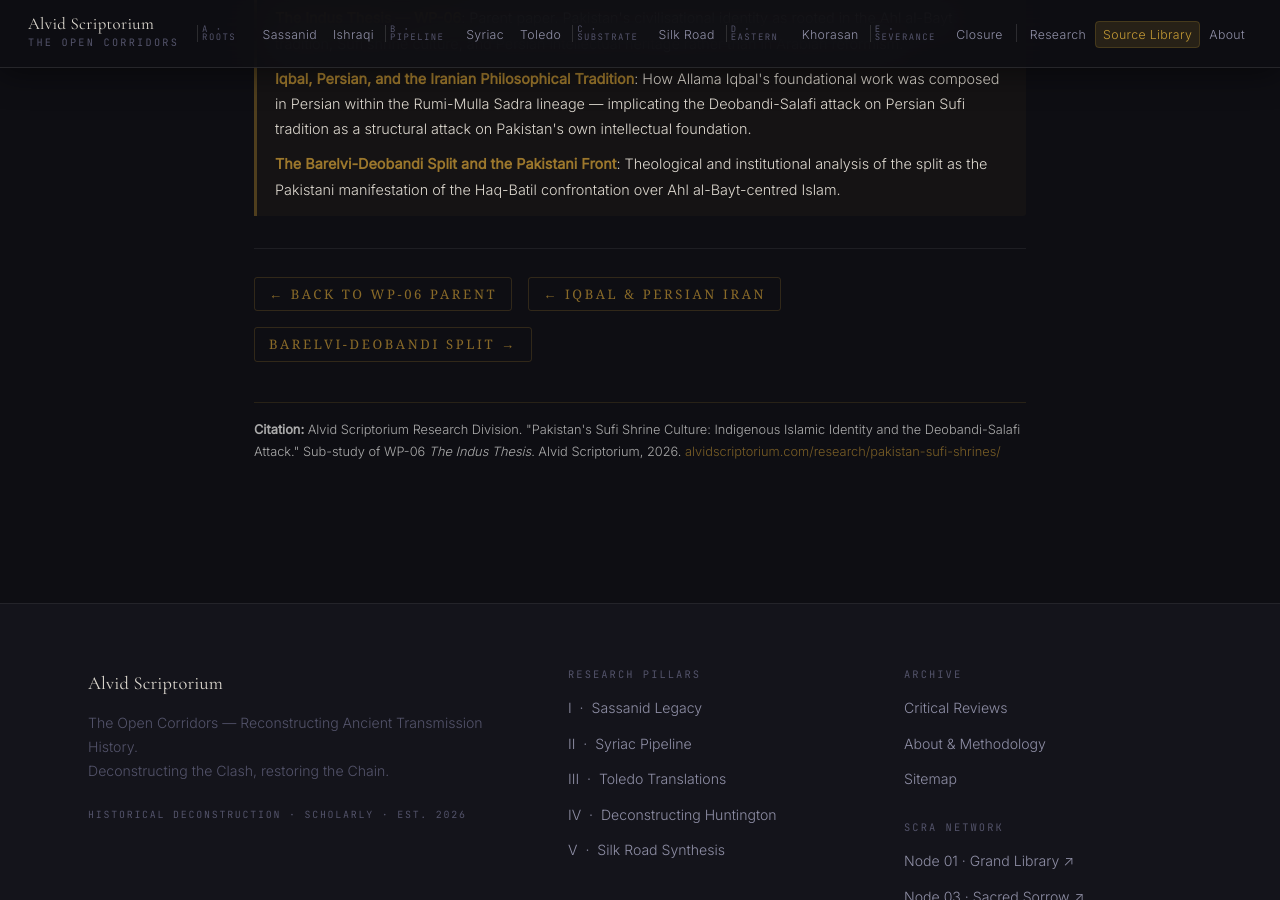
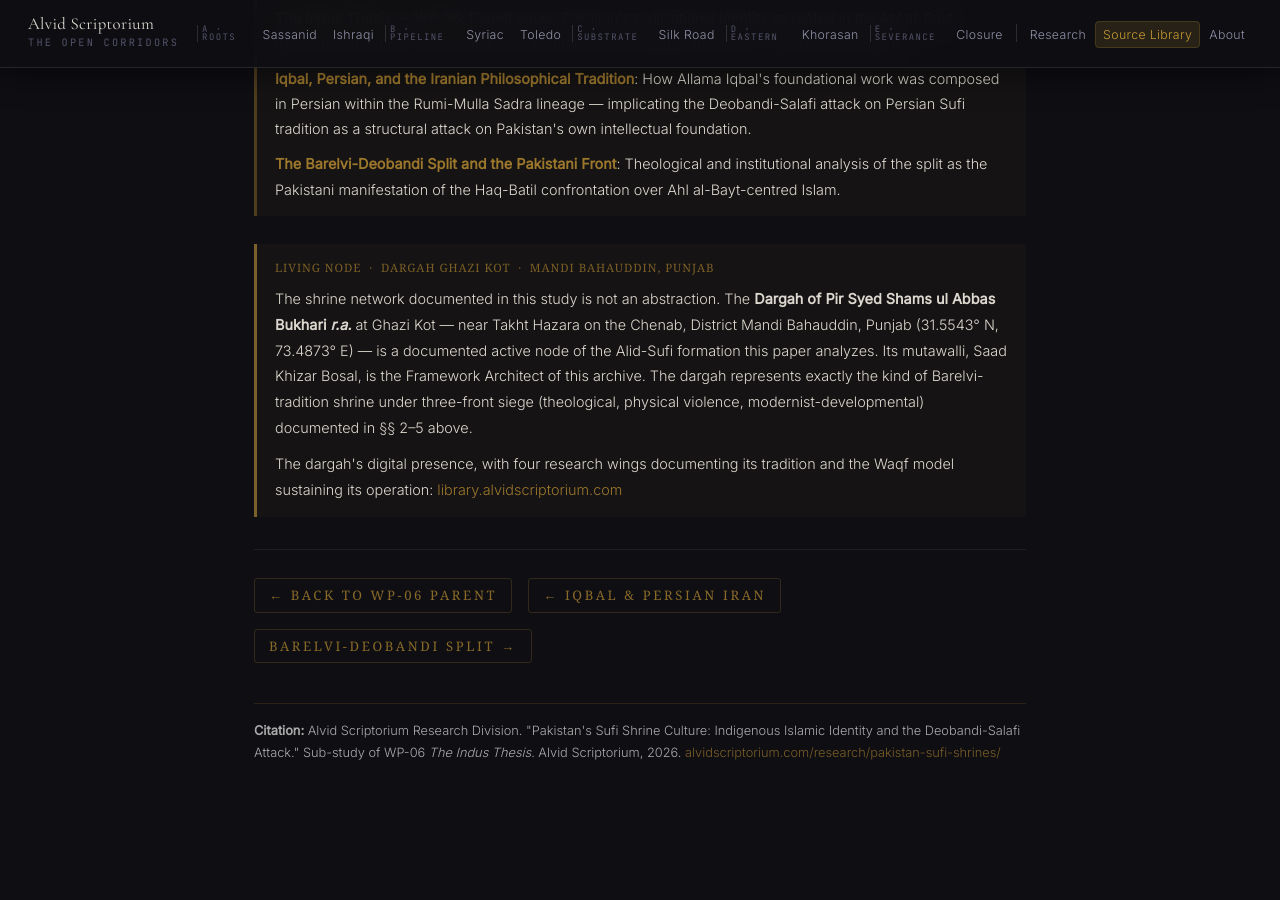
Before and after one commit to Political-Theology-Archive/geopolitical-synthesis, a Jekyll site: the page built from research/pakistan-sufi-shrines/index.html, in a window 1280 px wide and 900 px high, scrolled down 7020 px. Built offline with Jekyll 4.4.1, drawn with Linux system fonts in a browser that asks for light colours.

Commit message:
Add Dargah Ghazi Kot cross-reference to Khorasan and Sufi shrines pages
Both pages now carry a Living Node callout referencing the Dargah of Pir Syed
Shams ul Abbas Bukhari r.a. at Ghazi Kot with link to library.alvidscriptorium.com.
Establishes bidirectional topical authority between NODE-02 framework and NODE-01.

Co-Authored-By: Claude Sonnet 4.6 <noreply@anthropic.com>

```diff
--- a/research/pakistan-sufi-shrines/index.html
+++ b/research/pakistan-sufi-shrines/index.html
@@ -415,6 +415,26 @@ permalink: /research/pakistan-sufi-shrines/
     </p>
   </div>
 
+  <!-- Living Node cross-reference -->
+  <div class="rp-evidence" style="margin:28px 0 0;border-left-color:rgba(168,128,52,0.7);">
+    <span class="rp-evidence-label">LIVING NODE &nbsp;·&nbsp; DARGAH GHAZI KOT &nbsp;·&nbsp; MANDI BAHAUDDIN, PUNJAB</span>
+    <p style="margin:0 0 10px;font-size:0.9rem;line-height:1.8;">
+      The shrine network documented in this study is not an abstraction. The
+      <strong>Dargah of Pir Syed Shams ul Abbas Bukhari <em>r.a.</em></strong> at Ghazi Kot —
+      near Takht Hazara on the Chenab, District Mandi Bahauddin, Punjab
+      (31.5543° N, 73.4873° E) — is a documented active node of the Alid-Sufi formation
+      this paper analyzes. Its mutawalli, Saad Khizar Bosal, is the Framework Architect of
+      this archive. The dargah represents exactly the kind of Barelvi-tradition shrine under
+      three-front siege (theological, physical violence, modernist-developmental) documented in
+      §§ 2–5 above.
+    </p>
+    <p style="margin:0;font-size:0.9rem;line-height:1.8;">
+      The dargah's digital presence, with four research wings documenting its tradition and
+      the Waqf model sustaining its operation:
+      <a href="https://library.alvidscriptorium.com/" style="color:rgba(190,145,50,0.8);">library.alvidscriptorium.com</a>
+    </p>
+  </div>
+
   <div class="pta-page-nav">
     <a href="/research/indus-thesis/">← Back to WP-06 Parent</a>
     <a href="/research/iqbal-persian-iran/">← Iqbal & Persian Iran</a>
```
Also changed, not shown: khorasan/index.html (+19 -0 lines).
